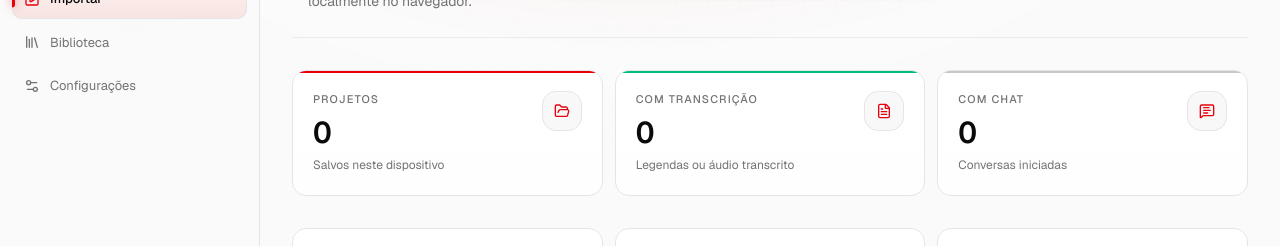
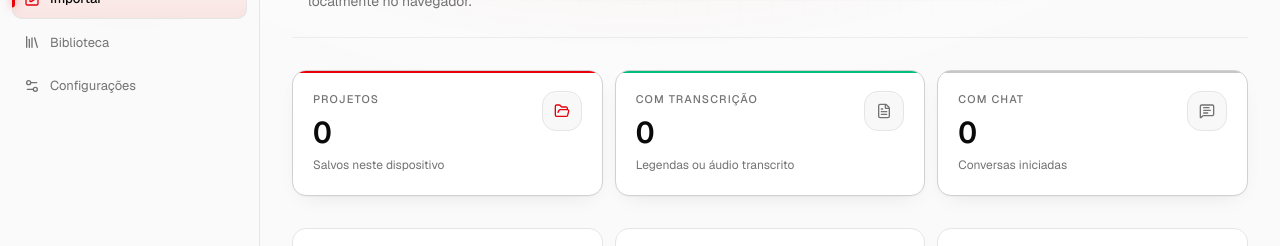
Before and after one commit to solerpedroo/youtube_ai_transcriber, a Next.js app: page / in a window 1280 px wide. Shown: the part 128-374 px from the top of the page. Built offline with nearby package versions, Linux system fonts and the light colour scheme.

Commit message:
style(dashboard): usa surface-card nos KPIs e ícones menos saturados

```diff
--- a/src/components/dashboard/stat-card.tsx
+++ b/src/components/dashboard/stat-card.tsx
@@ -16,7 +16,7 @@ const ACCENT_BAR: Record<NonNullable<StatCardProps["accent"]>, string> = {
 
 export function StatCard({ label, value, hint, icon: Icon, accent = "brand" }: StatCardProps) {
   return (
-    <div className="surface-interactive surface-in relative overflow-hidden p-4 sm:p-5">
+    <div className="surface-card hover-lift surface-in relative overflow-hidden p-4 sm:p-5">
       <div className={`absolute inset-x-0 top-0 h-0.5 ${ACCENT_BAR[accent]}`} aria-hidden />
       <div className="flex items-start justify-between gap-3">
         <div>
@@ -25,7 +25,7 @@ export function StatCard({ label, value, hint, icon: Icon, accent = "brand" }: S
           {hint && <p className="mt-1 text-xs leading-5 text-muted-foreground">{hint}</p>}
         </div>
         <span className="icon-tile grid size-10 place-items-center rounded-xl">
-          <Icon className="size-4 text-brand" />
+          <Icon className={`size-4 ${accent === "brand" ? "text-brand" : "text-muted-foreground"}`} />
         </span>
       </div>
     </div>
```
